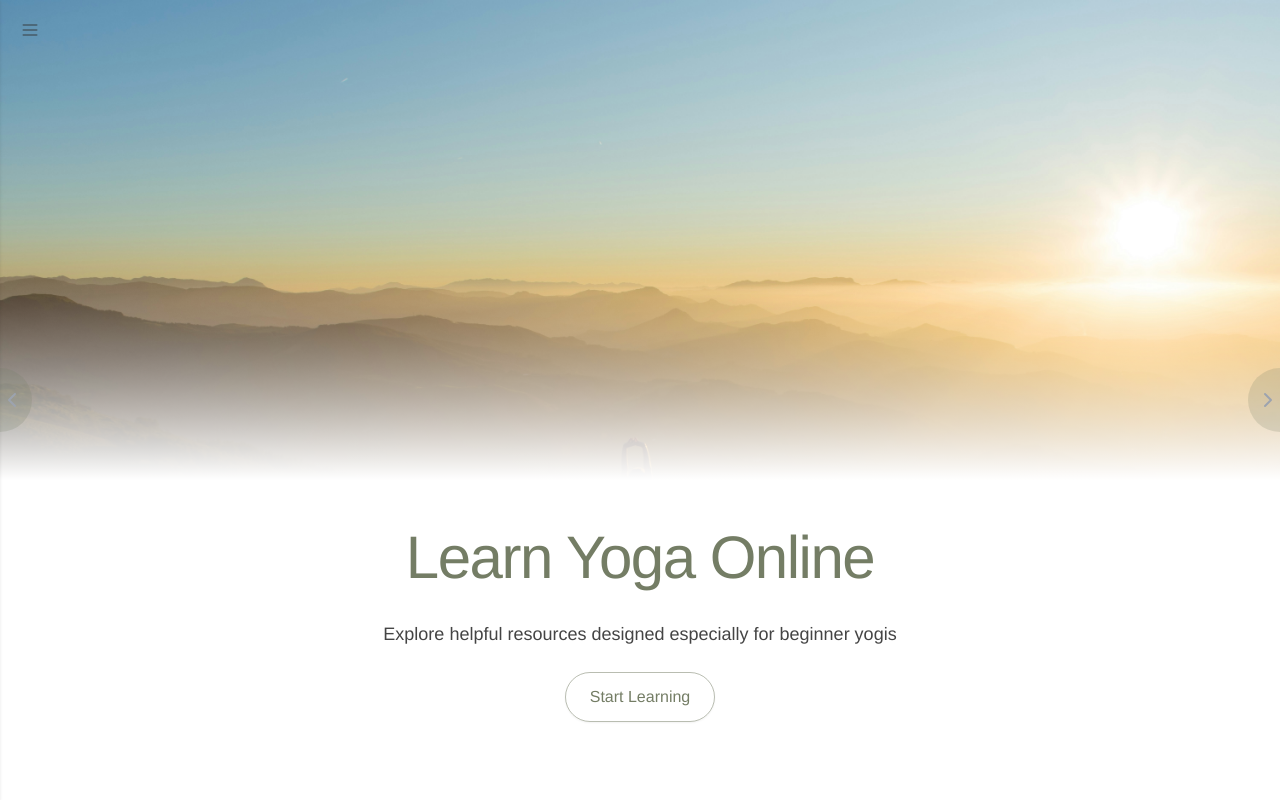
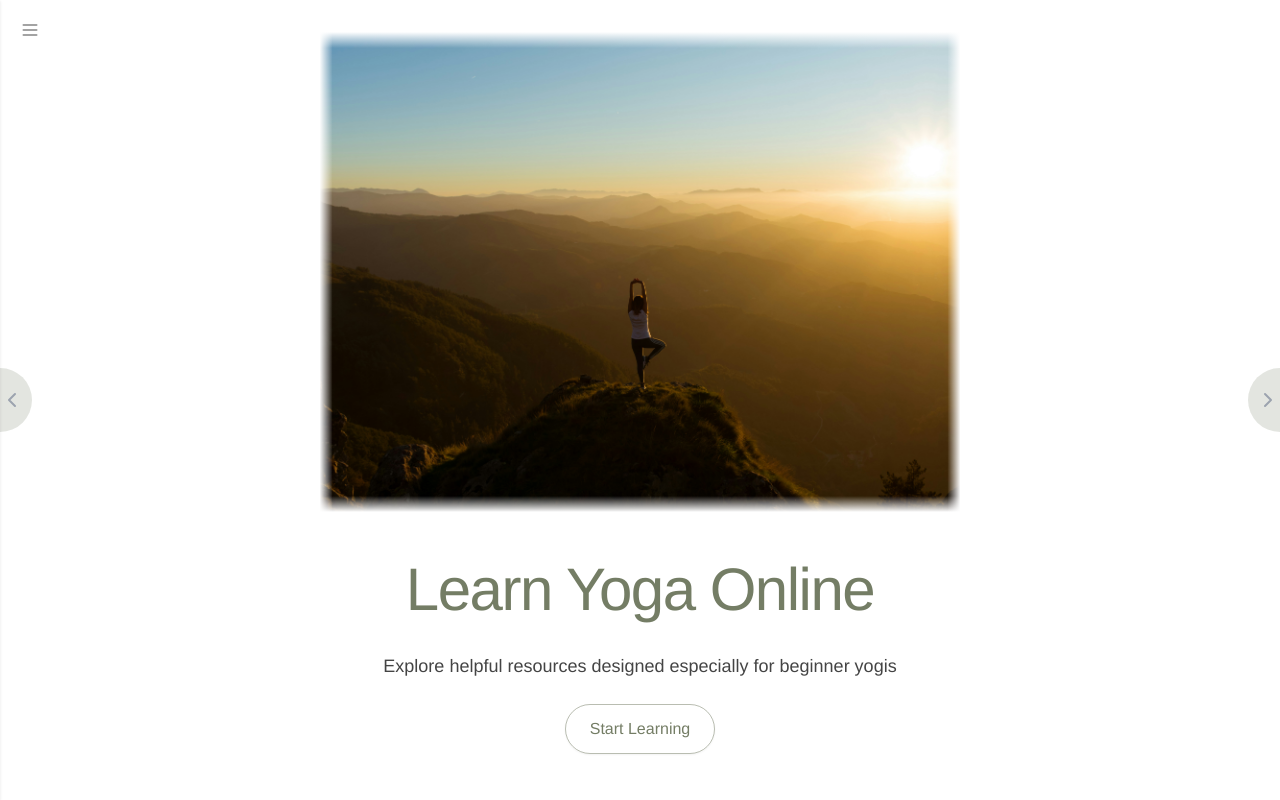
Before and after one commit to samanthacabrera/yoga-library, a React (Vite) app: page / in a window 1280 px wide. Shown: the top 800 px of the page. Built offline with nearby package versions, Linux system fonts and the light colour scheme.

Commit message:
update hero image styling

```diff
--- a/src/components/Home.jsx
+++ b/src/components/Home.jsx
@@ -55,10 +55,13 @@ const Home = () => {
       <PageNav/>
       <div className="flex flex-col w-screen">
       {/* Hero */}
-      <div className="relative h-screen flex flex-col space-y-12">
-        <div className="flex justify-center items-center relative">
-          <img src="/bg1.jpg" className="w-screen h-[60vh] object-cover object-top" />
-          <div className="absolute bottom-0 w-full h-[25vh] bg-gradient-to-t from-white via-tranparent to-transparent"></div>
+      <div className="relative h-screen flex flex-col space-y-12 p-0 lg:p-8">
+          <div className="flex justify-center items-center relative">
+            <div className="absolute top-0 w-full h-[25vh] lg:h-[2vh] bg-gradient-to-b from-white via-tranparent to-transparent"></div>
+            <div className="absolute bottom-0 w-full h-[25vh] lg:h-[2vh] bg-gradient-to-t from-white via-tranparent to-transparent"></div>
+            <div className="h-full w-[10vw] lg:w-[2vw] bg-gradient-to-r translate-x-full from-white via-transparent to-transparent"></div>
+            <img src="/bg1.jpg" className="w-screen lg:w-[50vw] h-[60vh] object-cover object-top" />
+            <div className="h-full w-[10vw] lg:w-[2vw] bg-gradient-to-l -translate-x-full from-white via-transparent to-transparent"></div>
         </div>
         <div className="flex flex-col items-center justify-center inline relative text-center mx-8">
           <motion.h1
```
